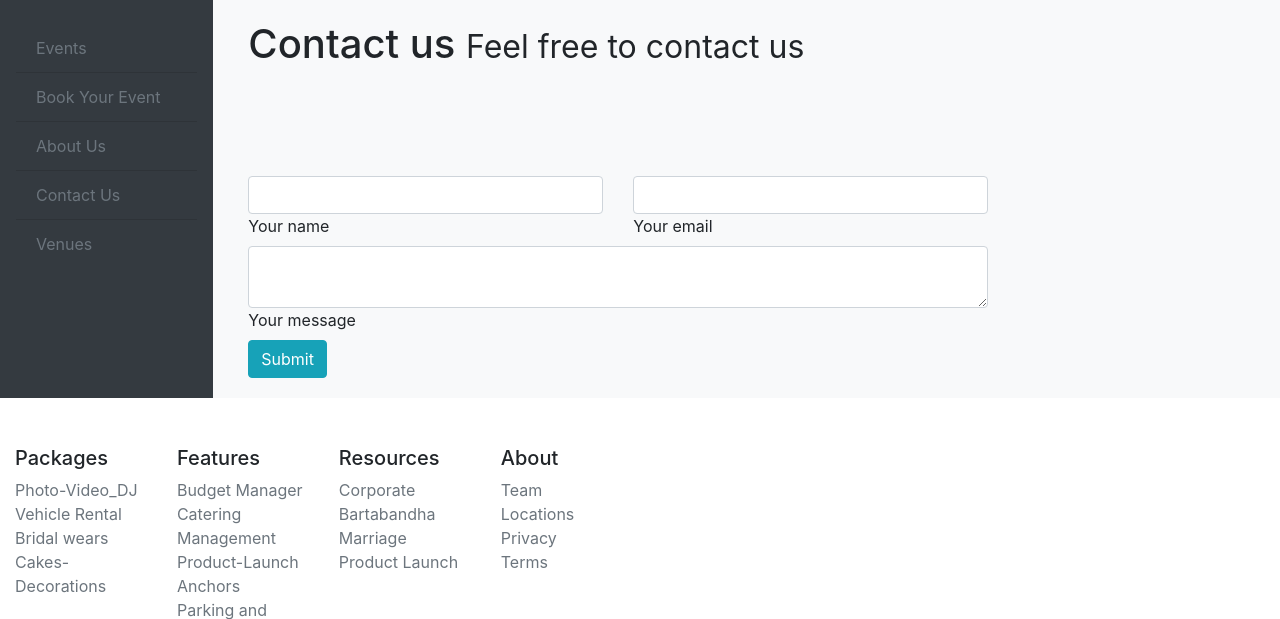
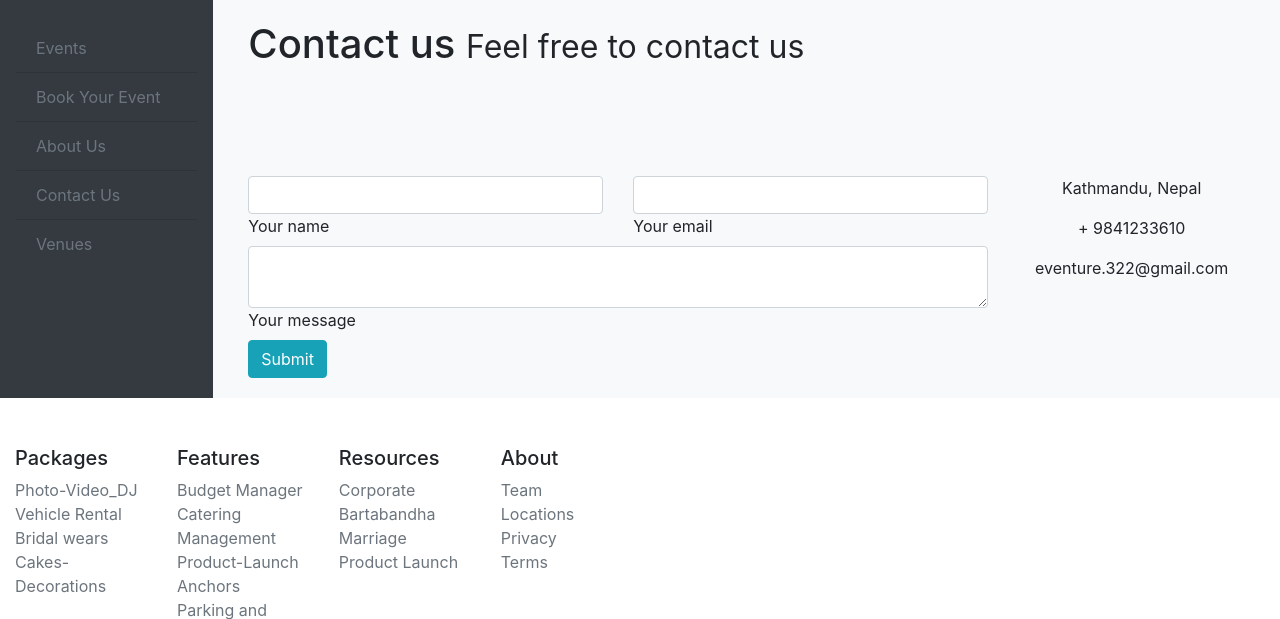
Before and after one commit to manjil-debug/minorproject, a Django app: page /contact in a window 1280 px wide. Shown: the part 78-697 px from the top of the page. Run offline with Django 3.2, Linux system fonts and the light colour scheme; some libraries are stand-ins or nearby versions.

```diff
--- a/manager/TEMPLATES/contact_us.html
+++ b/manager/TEMPLATES/contact_us.html
@@ -93,12 +93,12 @@ Fill-Up Form
          </div>
       </div>
    </div>
-   <div class="container">
+   <div class="container" style="padding-top:100px;">
       <div class="row">
 
          <!--Grid column-->
          <div class="col-md-9 mb-md-0 mb-5">
-            <form style="padding-top:100px;" method="POST" action="">
+            <form  method="POST" action="">
                {% csrf_token %}
                <!--Grid row-->
                <div class="row">
@@ -140,9 +140,21 @@ Fill-Up Form
                <!--Grid row-->
                <button type="submit" class="btn btn-info">Submit</button>
             </form>
+         </div>
+         <div class="col-md-3 text-center">
+            <ul class="list-unstyled mb-0">
+               <li><i class="fas fa-map-marker-alt fa-2x"></i>
+                  <p>Kathmandu, Nepal</p>
+               </li>
 
+               <li><i class="fas fa-phone mt-4 fa-2x"></i>
+                  <p>+ 9841233610</p>
+               </li>
 
-
+               <li><i class="fas fa-envelope mt-4 fa-2x"></i>
+                  <p>eventure.322@gmail.com</p>
+               </li>
+            </ul>
          </div>
    </div>
 </div>
```
